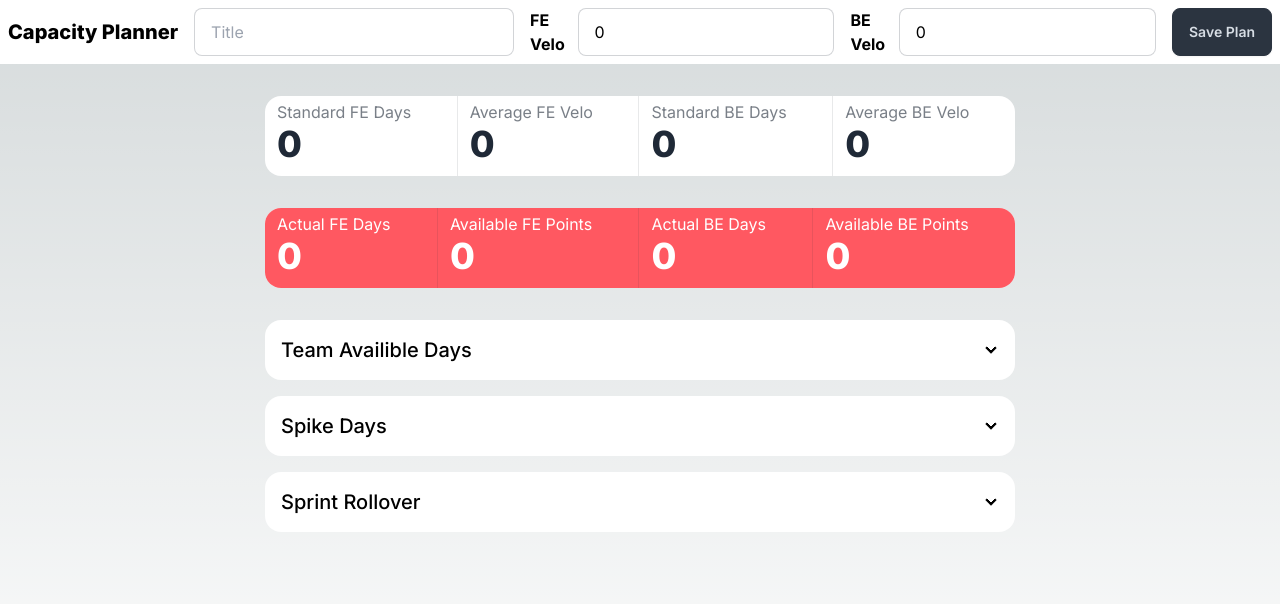
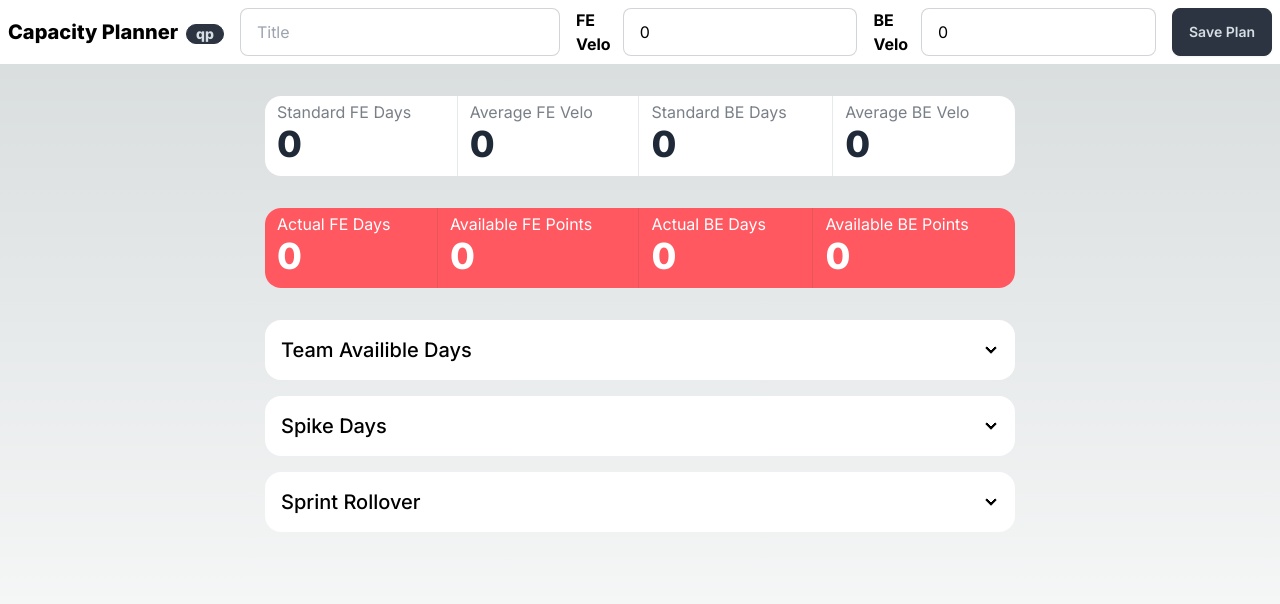
Before and after one commit to jordanpapaleo/capacity-planner, a Next.js app: page / in a window 1280 px wide. Shown: the top 604 px of the page. Built offline with nearby package versions, Linux system fonts and the light colour scheme.

Commit message:
Added info icon to show the query params needed for app state

```diff
--- a/src/app/page.tsx
+++ b/src/app/page.tsx
@@ -122,7 +122,12 @@ export default function Home() {
   return (
     <main className="min-h-screen mb-16">
       <header className="navbar gap-4 bg-base-100 mb-8">
-        <h1 className="font-extrabold text-xl whitespace-nowrap">Capacity Planner</h1>
+        <h1 className="font-extrabold text-xl whitespace-nowrap">
+          <div className="mr-2">Capacity Planner</div>
+          <div className="tooltip tooltip-right" data-tip="?feteam=&beteam=&fevelo=&bevelo=">
+            <div className="badge badge-neutral">qp</div>
+          </div>
+        </h1>
         <Input value={title} placeholder="Title" onChange={(e) => {
           setTitle(e.target.value)
         }} />
```
Also changed, not shown: 1 other file (tests, documents, lock files or other folders).
